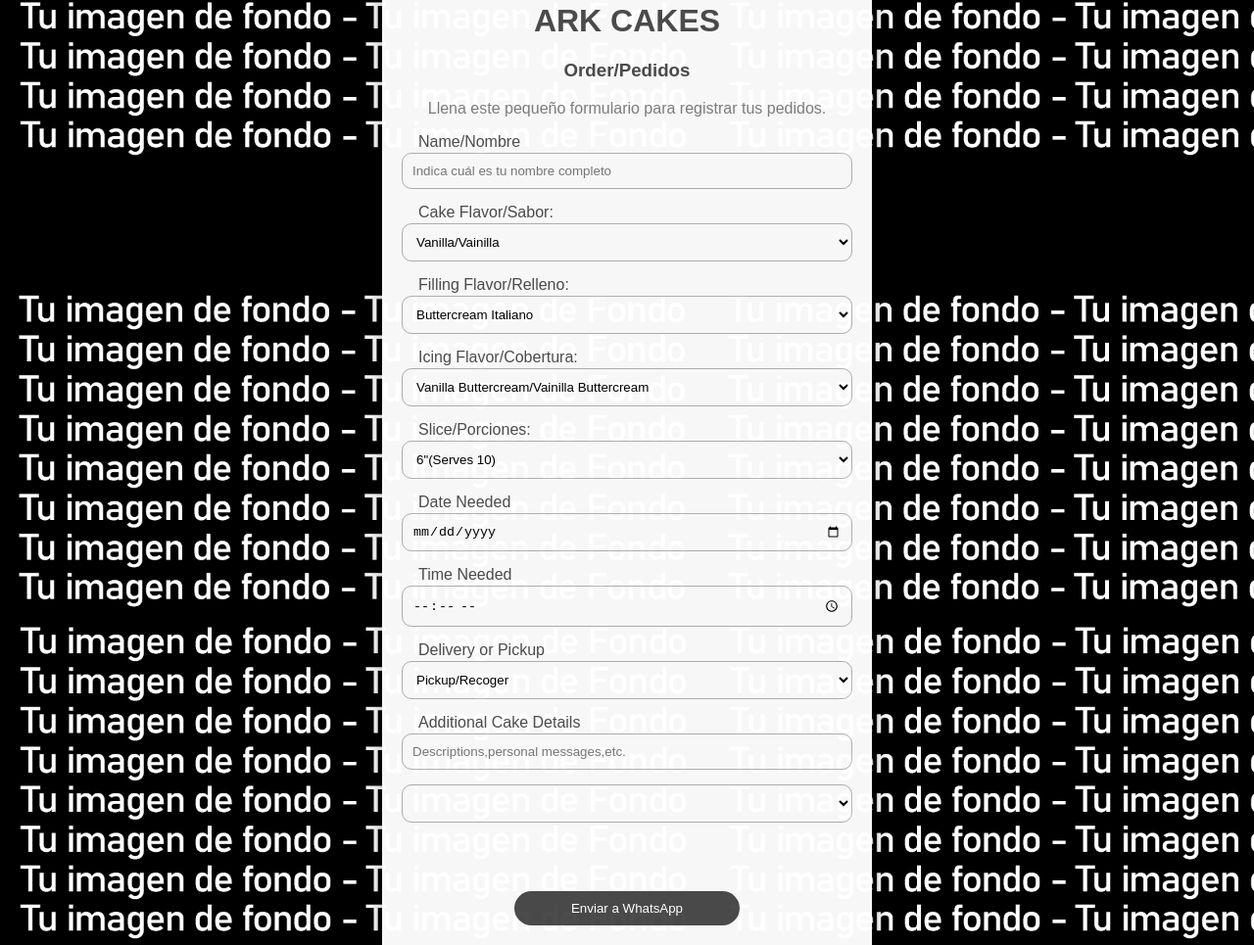
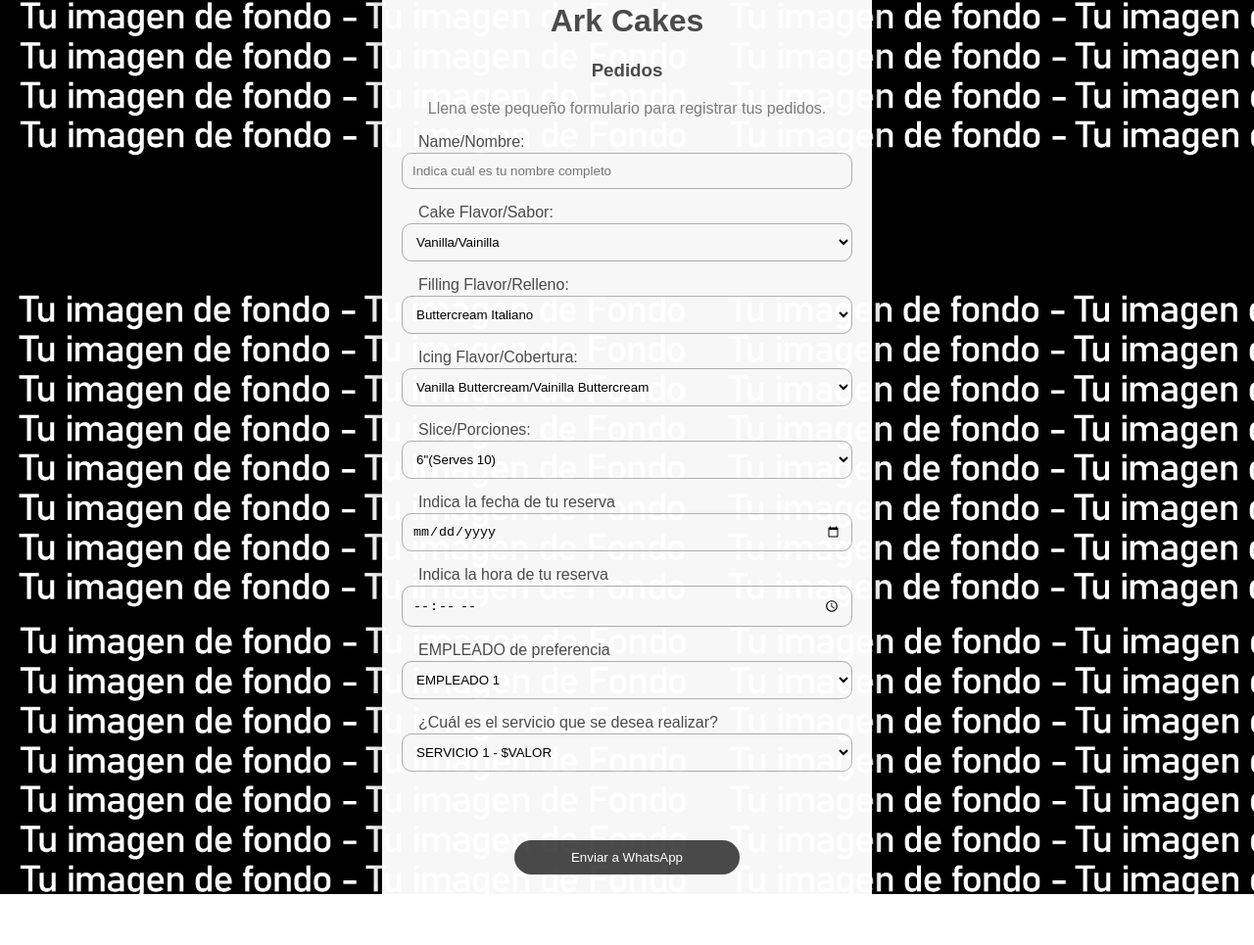
Before and after one commit to ArkCakes/ArkCakes.github.io, a plain HTML site: page index.html in a window 1280 px wide. Shown: the part 179-1144 px from the top of the page at 98% size. After the commit the page ends 1092 px from the top, so only its background shows below. Drawn offline with Linux system fonts and the light colour scheme.

Commit message:
Update index.html

```diff
--- a/index.html
+++ b/index.html
@@ -14,20 +14,19 @@
     <form action="" class="formulario">
       <img src="logo.jpg" class="imgLogo" />
 
-      <h1 class="formulario__titulo">ARK CAKES</h1>
-      <h3 class="formulario__subtitulo">Order/Pedidos</h3>
+      <h1 class="formulario__titulo">Ark Cakes</h1>
+      <h3 class="formulario__subtitulo">Pedidos</h3>
       <p class="formulario__parrafo">
         Llena este pequeño formulario para registrar tus pedidos.
       </p>
 
-      <label for="cliente" class="formulario__label">Name/Nombre</label>
+      <label for="cliente" class="formulario__label">Name/Nombre:</label>
       <input
         id="cliente"
         type="text"
         class="formulario__input"
         placeholder="Indica cuál es tu nombre completo"
       />
-
       <label for="sabortorta" class="formulario__label">Cake Flavor/Sabor:</label>
       <select id="sabortorta" name="sabores__torta" class="formulario__input">
         <option>Vanilla/Vainilla</option>
@@ -71,9 +70,8 @@
         <option>Other</option>
       </select>
 
-
       <label for="fecha" class="formulario__label"
-        >Date Needed</label
+        >Indica la fecha de tu reserva</label
       >
       <input
         id="fecha"
@@ -83,32 +81,27 @@
       />
 
       <label for="hora" class="formulario__label"
-        >Time Needed</label
+        >Indica la hora de tu reserva</label
       >
       <input id="hora" type="time" class="formulario__input" />
 
       <label for="empleado" class="formulario__label"
-        >Delivery or Pickup</label
+        >EMPLEADO de preferencia</label
       >
       <select id="empleado" name="listaempleados" class="formulario__input">
-        <option>Pickup/Recoger</option>
-        <option>Delivery/Llevar</option>
+        <option>EMPLEADO 1</option>
+        <option>EMPLEADO 2</option>
       </select>
 
-      <label for="additional" class="formulario__label"
-        >Additional Cake Details</label
+      <label for="servicio" class="formulario__label"
+        >¿Cuál es el servicio que se desea realizar?</label
       >
-      <input
-        id="additional"
-        type="text"
-        class="formulario__input"
-        placeholder="Descriptions,personal messages,etc."
-      >
-
-      <select id="servicio" name="" class="formulario__input">
-        <option></option>
-        <option></option>
-
+      <select id="servicio" name="listaservicios" class="formulario__input">
+        <option>SERVICIO 1 - $VALOR</option>
+        <option>SERVICIO 2 - $VALOR</option>
+        <option>SERVICIO 3 - $VALOR</option>
+        <option>SERVICIO 4 - $VALOR</option>
+        <option>SERVICIO 5 - $VALOR</option>
       </select>
 
       <div id="respuesta"></div>
```
